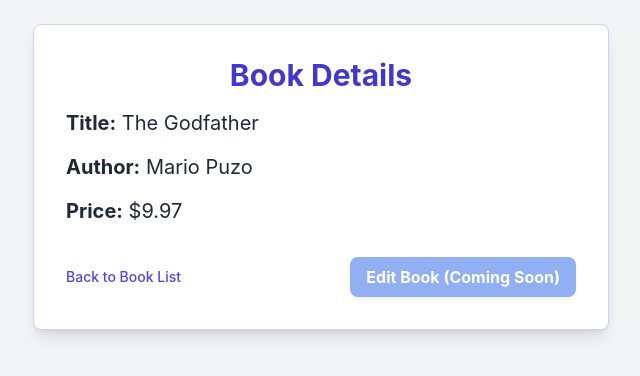
After one commit to Mahmoud-Hanyy/BookStore, a Django app: page /books/1/ in a window 1280 px wide. The commit adds this page. Shown: the top 376 px of the page, without its empty margins (319-959 px from the left). Run offline with Django 5.2, Linux system fonts and the light colour scheme; data comes from the database, SQL or seed files in the repository; some libraries are stand-ins or nearby versions.

Commit message:
feat: Add Book Details Feature

```diff
--- /dev/null
+++ b/bookstore_project/books/templates/books/book_detail.html
@@ -0,0 +1,33 @@
+<!DOCTYPE html>
+<html lang="en">
+<head>
+    <meta charset="UTF-8">
+    <meta name="viewport" content="width=device-width, initial-scale=1.0">
+    <title>{{ book.title }} - Book Details</title>
+    <script src="https://cdn.tailwindcss.com"></script>
+    <style>
+        body {
+            font-family: 'Inter', sans-serif;
+            background-color: #f3f4f6;
+            color: #333;
+        }
+    </style>
+</head>
+<body class="p-6">
+    <div class="max-w-xl mx-auto bg-white p-8 rounded-lg shadow-lg border border-indigo-200">
+        <h1 class="text-3xl font-bold text-indigo-700 mb-4 text-center">Book Details</h1>
+        <div class="space-y-4">
+            <p class="text-xl text-gray-800"><strong>Title:</strong> {{ book.title }}</p>
+            <p class="text-xl text-gray-800"><strong>Author:</strong> {{ book.author }}</p>
+            <p class="text-xl text-gray-800"><strong>Price:</strong> ${{ book.price }}</p>
+        </div>
+
+        <div class="flex justify-between items-center mt-8">
+            <!-- Later we'll add links for edit and delete -->
+            <a href="{% url 'book_list' %}" class="text-indigo-600 hover:text-indigo-800 text-sm font-medium">Back to Book List</a>
+            <!-- Placeholders for Edit/Delete buttons -->
+            <a href="#" class="inline-block bg-blue-600 hover:bg-blue-700 text-white font-bold py-2 px-4 rounded-lg transition duration-300 shadow-md opacity-50 cursor-not-allowed">Edit Book (Coming Soon)</a>
+        </div>
+    </div>
+</body>
+</html>
--- a/bookstore_project/books/urls.py
+++ b/bookstore_project/books/urls.py
@@ -5,4 +5,5 @@ urlpatterns = [
     # path for listing all books
     path('', views.book_list, name='book_list'),
     path('new/', views.book_create, name='book_create'),
+    path('<int:pk>/', views.book_detail, name='book_detail'),
 ]
--- a/bookstore_project/books/views.py
+++ b/bookstore_project/books/views.py
@@ -25,3 +25,12 @@ def book_create(request):
         'form_title': 'Add New Book'
       }
   return render(request, 'books/book_form.html', context)
+
+
+
+def book_detail(request, pk):
+    book = get_object_or_404(Book, pk=pk)
+    context = {
+        'book': book
+    }
+    return render(request, 'books/book_detail.html', context)
```
Also changed, not shown: bookstore_project/books/templates/books/book_list.html (+14 -27 lines).
